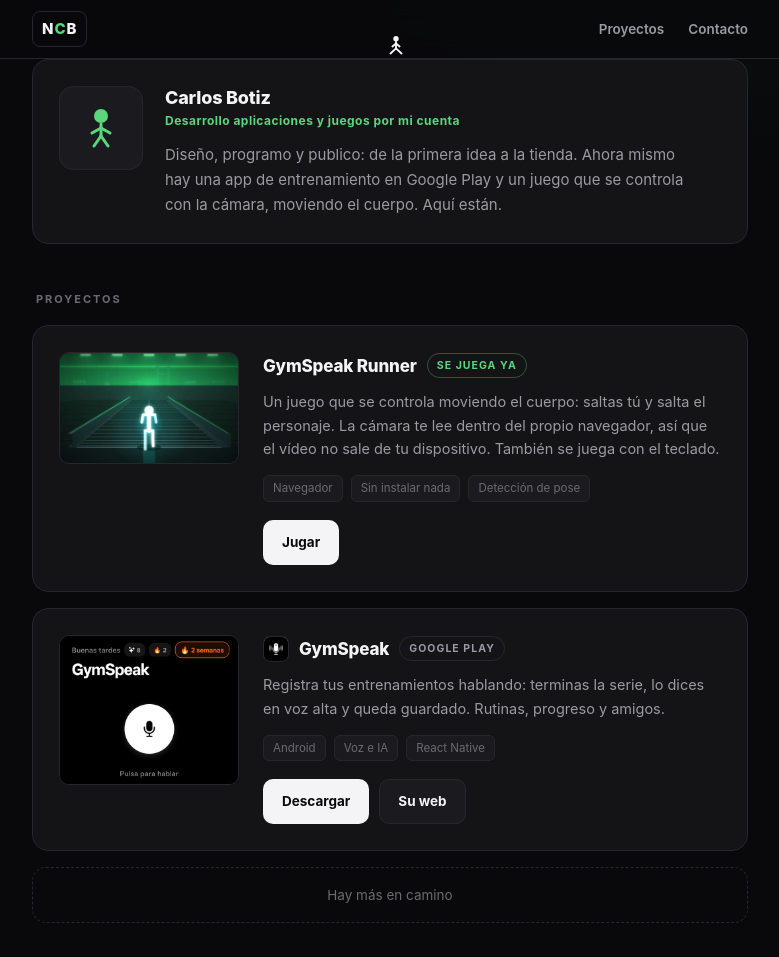
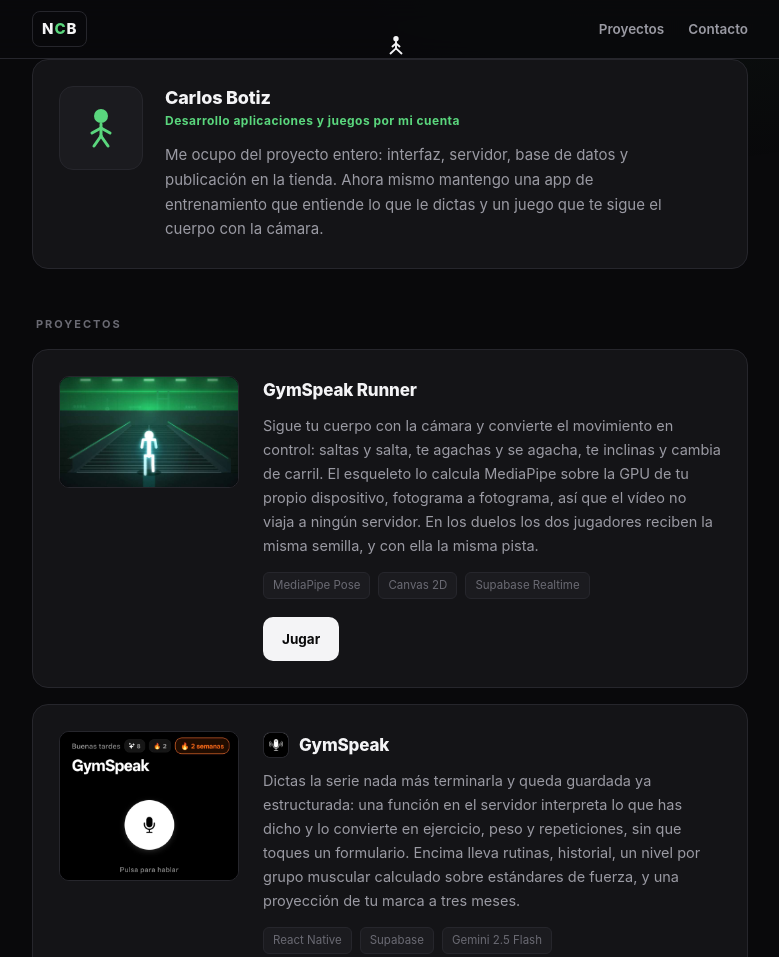
Before and after one commit to botizlab/botizlab.github.io, a plain HTML site: page index.html in a window 1280 px wide. Shown: the top 957 px of the page, without its empty margins (250-1029 px from the left). Drawn offline with Linux system fonts and the light colour scheme.

Commit message:
Descripciones con sustancia en vez de reclamos
Fuera "sin instalar nada" y las etiquetas de estado, que no decian nada
que no dijera ya el boton. En su lugar, que hace cada proyecto por
dentro: que el juego sigue el cuerpo con MediaPipe sobre la GPU del
propio dispositivo, y que la app interpreta lo que dictas y lo guarda
estructurado. Las etiquetas pasan a ser la pila real.

Tambien se va la linea "hay mas en camino", que ocupaba sitio sin contar
nada, y el CSS que se quedaba sin uso.

```diff
--- a/css/styles.css
+++ b/css/styles.css
@@ -130,12 +130,6 @@
 .proyecto-head h3 { font-size: 17px; font-weight: 800; letter-spacing: -.01em; }
 .proyecto-head .icono { width: 26px; height: 26px; border-radius: 7px; border: 1px solid var(--border); }
 
-.tag {
-  font-size: 10.5px; font-weight: 700; letter-spacing: .1em; text-transform: uppercase;
-  color: var(--muted); border: 1px solid var(--border); border-radius: 999px; padding: 3px 9px;
-}
-.tag-vivo { color: var(--accent); border-color: rgba(90, 214, 125, .35); }
-
 .proyecto p { color: var(--muted); margin: 10px 0 0; font-size: 14.5px; }
 
 .datos { list-style: none; display: flex; flex-wrap: wrap; gap: 8px; margin: 14px 0 0; }
@@ -146,11 +140,6 @@
 }
 
 .acciones { display: flex; gap: 10px; flex-wrap: wrap; margin-top: 18px; }
-
-.soon {
-  border: 1px dashed var(--border); border-radius: 14px; padding: 16px;
-  color: var(--faint); font-size: 13.5px; text-align: center;
-}
 
 /* ─── Botones ────────────────────────────────────────────── */
 .btn {
--- a/index.html
+++ b/index.html
@@ -61,9 +61,9 @@
         <h1 id="quien">Carlos Botiz</h1>
         <p class="role">Desarrollo aplicaciones y juegos por mi cuenta</p>
         <p>
-          Diseño, programo y publico: de la primera idea a la tienda. Ahora mismo hay una app de
-          entrenamiento en Google Play y un juego que se controla con la cámara, moviendo el cuerpo.
-          Aquí están.
+          Me ocupo del proyecto entero: interfaz, servidor, base de datos y publicación en la tienda.
+          Ahora mismo mantengo una app de entrenamiento que entiende lo que le dictas y un juego que
+          te sigue el cuerpo con la cámara.
         </p>
       </div>
     </section>
@@ -77,17 +77,18 @@
         <div class="proyecto-info">
           <div class="proyecto-head">
             <h3>GymSpeak Runner</h3>
-            <span class="tag tag-vivo">Se juega ya</span>
           </div>
           <p>
-            Un juego que se controla moviendo el cuerpo: saltas tú y salta el personaje. La cámara te
-            lee dentro del propio navegador, así que el vídeo no sale de tu dispositivo. También se
-            juega con el teclado.
+            Sigue tu cuerpo con la cámara y convierte el movimiento en control: saltas y salta, te
+            agachas y se agacha, te inclinas y cambia de carril. El esqueleto lo calcula MediaPipe
+            sobre la GPU de tu propio dispositivo, fotograma a fotograma, así que el vídeo no viaja a
+            ningún servidor. En los duelos los dos jugadores reciben la misma semilla, y con ella la
+            misma pista.
           </p>
           <ul class="datos">
-            <li>Navegador</li>
-            <li>Sin instalar nada</li>
-            <li>Detección de pose</li>
+            <li>MediaPipe Pose</li>
+            <li>Canvas 2D</li>
+            <li>Supabase Realtime</li>
           </ul>
           <div class="acciones">
             <a class="btn btn-primary" href="/juego/">Jugar</a>
@@ -101,16 +102,17 @@
           <div class="proyecto-head">
             <img class="icono" src="assets/gymspeak-icon.png" alt="" />
             <h3>GymSpeak</h3>
-            <span class="tag">Google Play</span>
           </div>
           <p>
-            Registra tus entrenamientos hablando: terminas la serie, lo dices en voz alta y queda
-            guardado. Rutinas, progreso y amigos.
+            Dictas la serie nada más terminarla y queda guardada ya estructurada: una función en el
+            servidor interpreta lo que has dicho y lo convierte en ejercicio, peso y repeticiones,
+            sin que toques un formulario. Encima lleva rutinas, historial, un nivel por grupo
+            muscular calculado sobre estándares de fuerza, y una proyección de tu marca a tres meses.
           </p>
           <ul class="datos">
-            <li>Android</li>
-            <li>Voz e IA</li>
             <li>React Native</li>
+            <li>Supabase</li>
+            <li>Gemini 2.5 Flash</li>
           </ul>
           <div class="acciones">
             <a class="btn btn-primary" href="https://play.google.com/store/apps/details?id=com.gymspeak.app" target="_blank" rel="noopener">Descargar</a>
@@ -119,7 +121,6 @@
         </div>
       </article>
 
-      <p class="soon reveal">Hay más en camino</p>
     </section>
 
     <!-- Contacto -->
```
